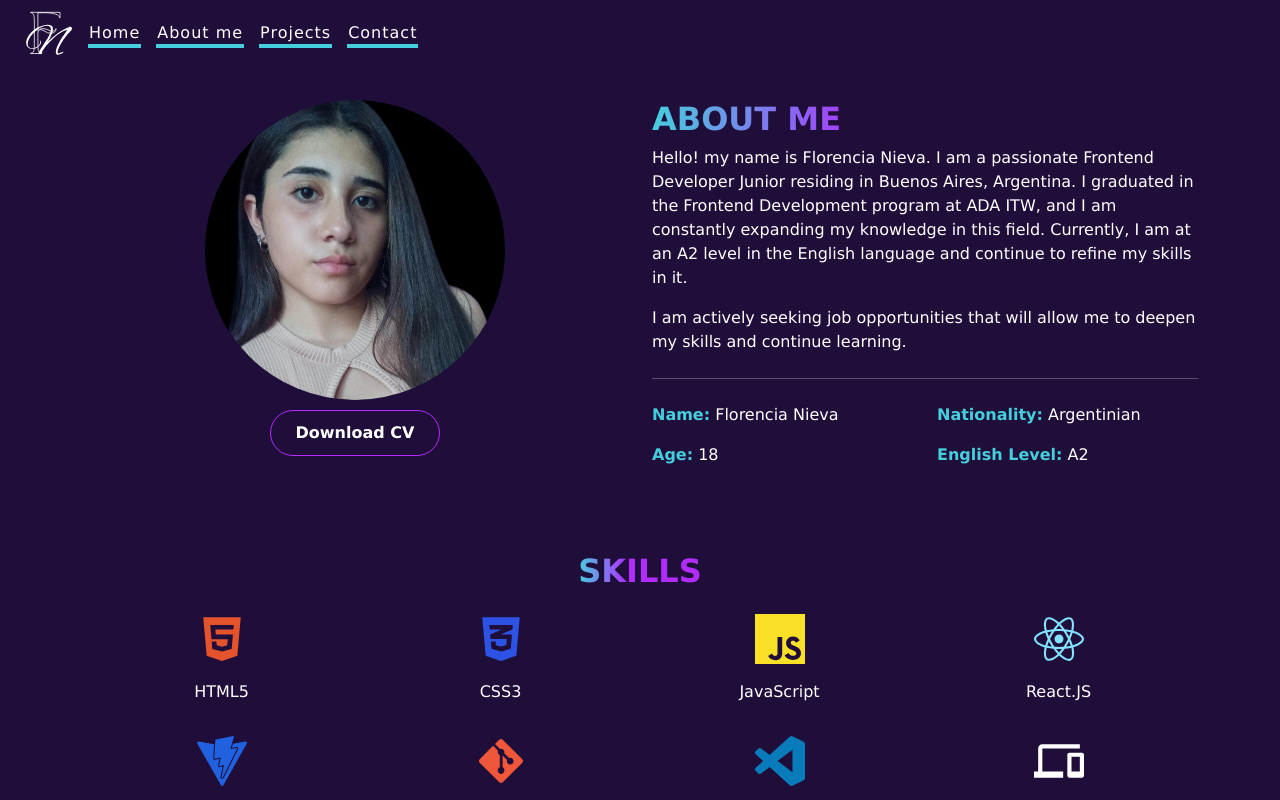
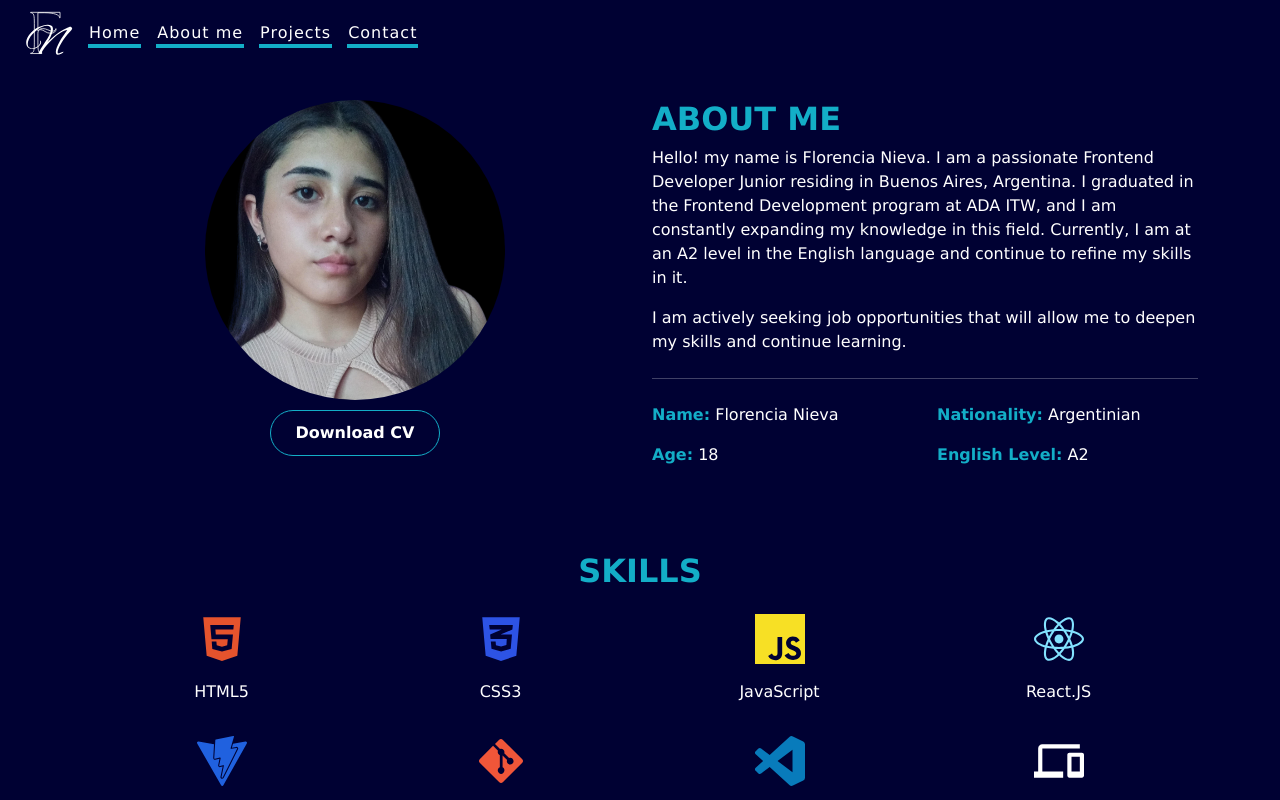
Before and after one commit to FlorenciaNieva/Portfolio-2, a React (Vite) app: page /about-me in a window 1280 px wide. Shown: the top 800 px of the page. Built offline with nearby package versions, Linux system fonts and the light colour scheme; no server answers.

Commit message:
Cambio los colores de todos los componentes

```diff
--- a/src/App.css
+++ b/src/App.css
@@ -17,7 +17,7 @@ nav .link {
   text-decoration: none;
   padding: 3px 1px;
   background-position-y: -0%;
-  background-image: linear-gradient( #200e3a00 50%, #45CFDD 50%);
+  background-image: linear-gradient( #200e3a00 50%, #13aec7 50%);
   transition: background 500ms ease;
   background-size: 2px;
   background-size: auto 175%;
@@ -69,7 +69,7 @@ nav .link:hover {
     font-weight: bold;
     font-family: "Lucida Sans";
     font-size: 400%;
-    background: linear-gradient(to right, #45cfdd 50%, #b12cff 60%);
+    background: linear-gradient(to right, #13aec7 50%, #b12cff 60%);
     background-size: auto auto;
     background-clip: border-box;
     background-size: 200% auto;
@@ -93,7 +93,7 @@ nav .link:hover {
   padding: 10px 25px !important;
   border-radius: 100vw !important;
   background-color: transparent !important;
-  border: solid 1px #b12cff !important;
+  border: solid 1px #13aec7 !important;
   overflow: hidden;
   cursor: pointer;
   transition: all 0.6s cubic-bezier(0.25, 1, 0.5, 1);
@@ -116,14 +116,13 @@ nav .link:hover {
       top: 0;
       width: 100%;
       height: 100%;
-      background-color: #45cfdd;
+      background-color: #13aec7;
       border-radius: 50%;
       transition: all 0.6s cubic-bezier(0.25, 1, 0.5, 1);
       transform: translateY(-100%);
     }
   }
   &:hover {
-    transform: translateY(-4px);
     .fill-container {
       transform: translateY(-50%) rotate(0);
       &::after {
@@ -136,7 +135,7 @@ nav .link:hover {
 /* ----- About Me ----- */
 
 .container-about {
-  background-color: #200e3a;
+  background-color: #000133;
   padding-top: 100px;
 }
 
@@ -151,13 +150,12 @@ nav .link:hover {
 
 .letter-aqua {
   font-weight: bold;
-  color: #45CFDD;
+  color: #13aec7;
 }
 
 .text-gradient {
-  background: linear-gradient(to right, #45CFDD  0%, #b12cff 40%);
   background-clip: text;
-  color: transparent;
+  color: #13aec7 ;
   font-size: 2rem;
   font-weight: bold;
 }
@@ -165,7 +163,7 @@ nav .link:hover {
 /* ----- Projects ----- */
 
 .container-projects {
-  background: radial-gradient(circle, #45CFDD  5%, #200E3A 60%);
+  background: radial-gradient(circle, #13aec7  5%, #000133 60%);
   min-height: 170vh;
   display: flex;
   align-items: center;
@@ -201,7 +199,7 @@ nav .link:hover {
 
 .container-contact {
   min-height: 89vh;
-  background-color: #200e3a !important;
+  background-color: #000133;
 }
 
 /* ------- Form ------- */
@@ -226,8 +224,9 @@ footer {
   border-radius: 100%;
   border: 2px solid rgb(119, 119, 119);
 }
+
 .icon-social:hover {
-  fill: #b12cff;
+  fill: #13aec7;
   background-color: white;
   border: 2px solid white;
 }
```
